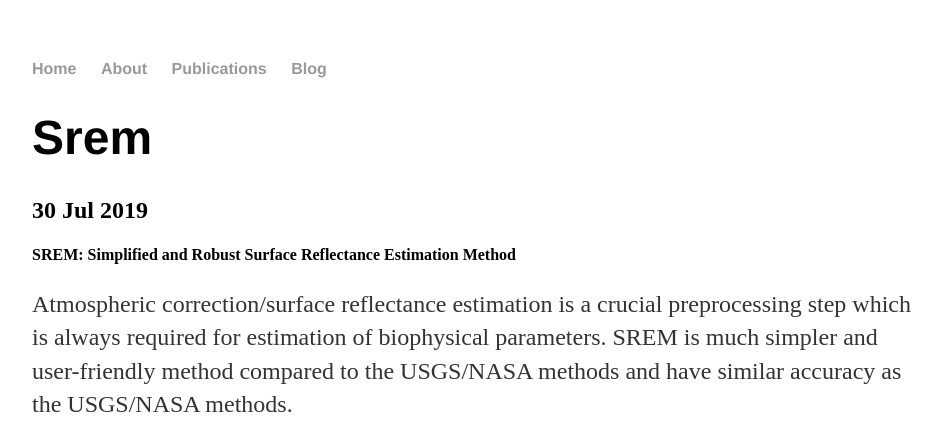
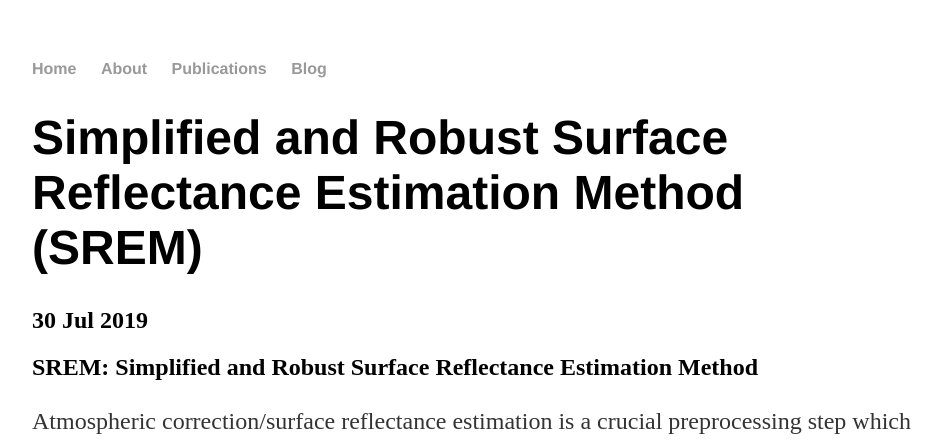
Before and after one commit to rs-DrBilal/rsbilal.github.io, a Jekyll site: the page built from _posts/2019-07-30-SREM.md, in a window 1280 px wide, cut to the strip 0-442 px from the top of the page. Shown: the whole strip, without its empty margins (160-1101 px from the left). Built offline with Jekyll 4.4.1, drawn with Linux system fonts in a browser that asks for light colours; our own code applies the rules of GitHub Pages for plain Markdown files; comment, search, counter and statistics services are not loaded.

Commit message:
Update 2019-07-30-SREM.md

```diff
--- a/_posts/2019-07-30-SREM.md
+++ b/_posts/2019-07-30-SREM.md
@@ -1,4 +1,10 @@
-#### **SREM: Simplified and Robust Surface Reflectance Estimation Method**
+---
+layout: post
+title: "Simplified and Robust Surface Reflectance Estimation Method (SREM)"
+date: 2019-07-30
+---
+
+## **SREM: Simplified and Robust Surface Reflectance Estimation Method**
 
 Atmospheric correction/surface reflectance estimation is a crucial preprocessing step which is always required for estimation of biophysical parameters. SREM is much simpler and user-friendly method compared to the USGS/NASA methods and have similar accuracy as the USGS/NASA methods.
 
```
